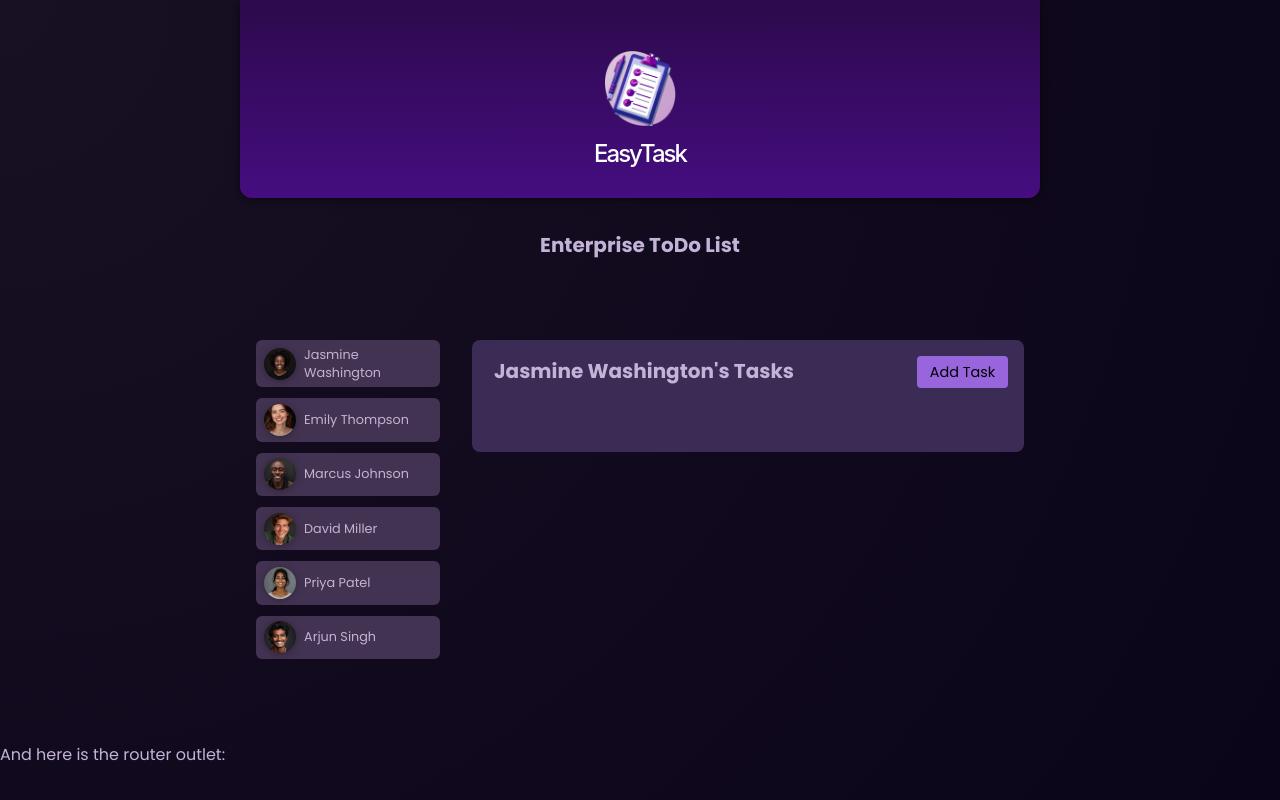
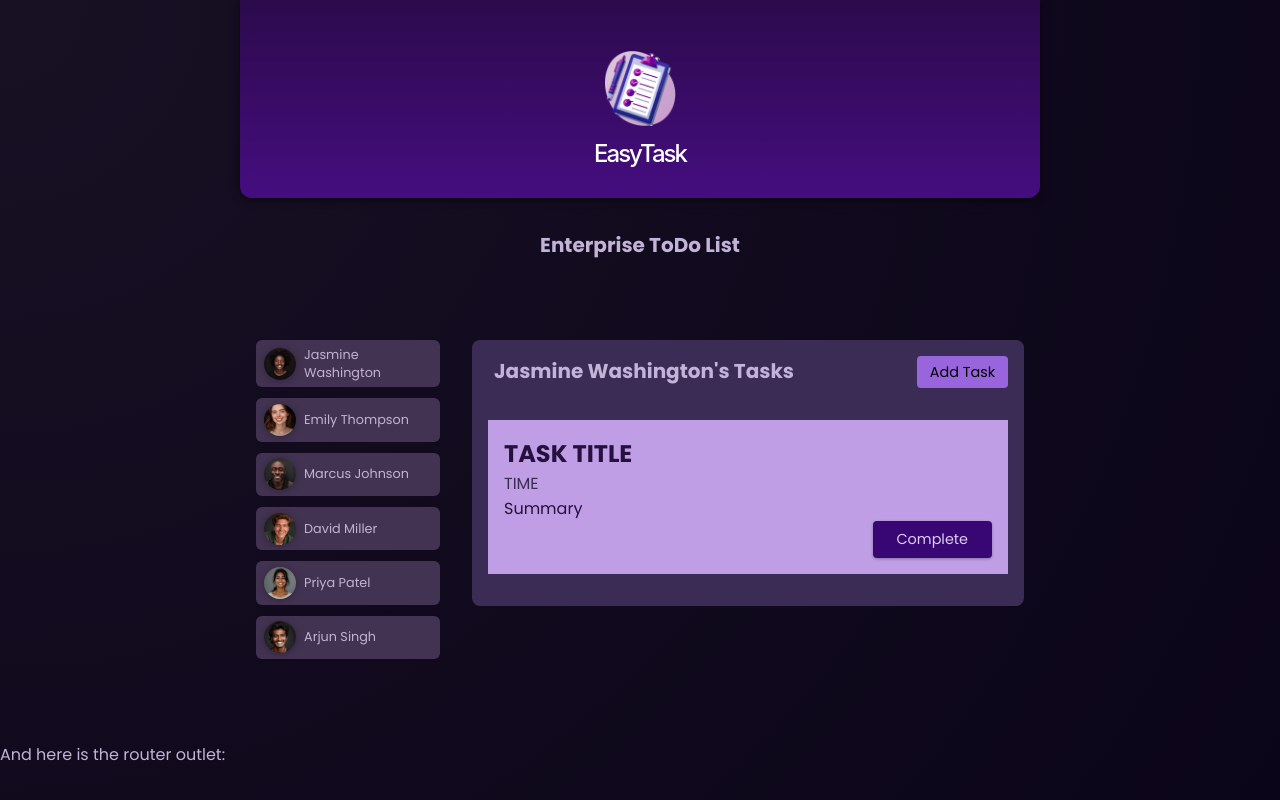
Before and after one commit to dzooli/angular-todo, an Angular app: page / in a window 1280 px wide. Both pictures are taken after a click on the button "Jasmine Washington". Built offline with nearby package versions, Linux system fonts and the light colour scheme.

Commit message:
add task component and update tasks display logic

```diff
--- a/src/app/app.component.html
+++ b/src/app/app.component.html
@@ -13,7 +13,7 @@
   </ul>
   <div>
     @if (selectedUser) {
-    <app-tasks [name]="selectedUser.name" />
+    <app-tasks [userId]="selectedUser.id" [name]="selectedUser.name" />
     } @else {
     <p data-testid="fallback_tasklist" class="fallback_tasklist">
       Please select an user to see the tasks.
--- /dev/null
+++ b/src/app/components/tasks/task/task.component.html
@@ -0,0 +1,8 @@
+<article>
+  <h2>TASK TITLE</h2>
+  <time>TIME</time>
+  <p>Summary</p>
+  <p class="actions">
+    <button type="button">Complete</button>
+  </p>
+</article>
--- a/src/app/components/tasks/tasks.component.html
+++ b/src/app/components/tasks/tasks.component.html
@@ -6,6 +6,10 @@
     </menu>
   </header>
   <ul>
-    <li></li>
+    @for (task of selecteUserTasks; track task.id) {
+    <li>
+      <app-task />
+    </li>
+    }
   </ul>
 </section>
--- a/src/app/components/tasks/tasks.component.ts
+++ b/src/app/components/tasks/tasks.component.ts
@@ -1,14 +1,48 @@
 import { Component, Input } from '@angular/core';
 import { DUMMY_USERS } from '../../dunmmy-users';
 
+import { TaskComponent } from './task/task.component';
+
 @Component({
   selector: 'app-tasks',
-  imports: [],
   templateUrl: './tasks.component.html',
   styleUrl: './tasks.component.css',
+  imports: [TaskComponent],
 })
 export class TasksComponent {
-  @Input() name?: string;
+  @Input({ required: true }) userId!: string;
+  @Input({ required: true }) name!: string;
+
+  tasks = [
+    {
+      id: 't1',
+      userId: 'u1',
+      title: 'Master Angular',
+      summary: 'Learn the basic and advanced features of Angular',
+      completed: false,
+      dueDate: '2025-12-31',
+    },
+    {
+      id: 't2',
+      userId: 'u2',
+      title: 'Master React',
+      summary: 'Learn React in depth',
+      completed: false,
+      dueDate: '2021-12-31',
+    },
+    {
+      id: 't3',
+      userId: 'u2',
+      title: 'Master Vue',
+      summary: 'To complete the frontend development journey, Learn Vue',
+      completed: false,
+      dueDate: '2022-12-31',
+    },
+  ];
 
   onSelectUser(id: string) {}
+
+  get selecteUserTasks() {
+    return this.tasks.filter((task) => task.userId === this.userId);
+  }
 }
```
Also changed, not shown: src/app/components/tasks/task/task.component.ts (added, +9 -0 lines), src/app/components/tasks/task/task.component.css (renamed from src/app/components/tasks/task.component.css), 1 other file (tests, documents, lock files or other folders).
